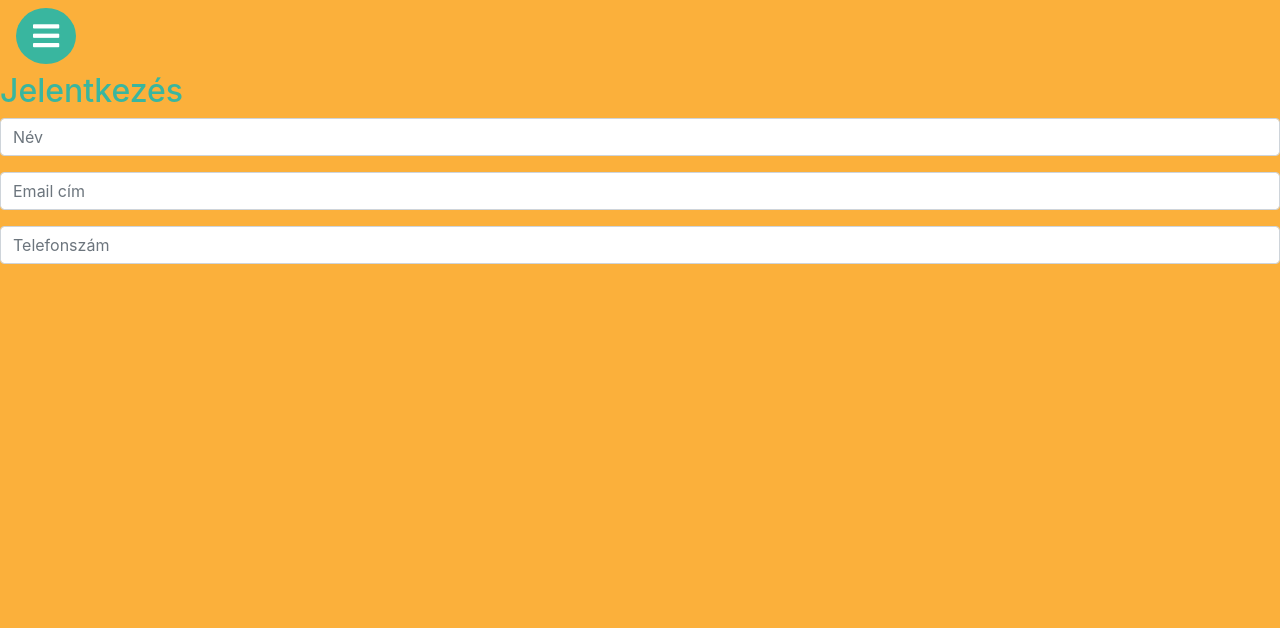
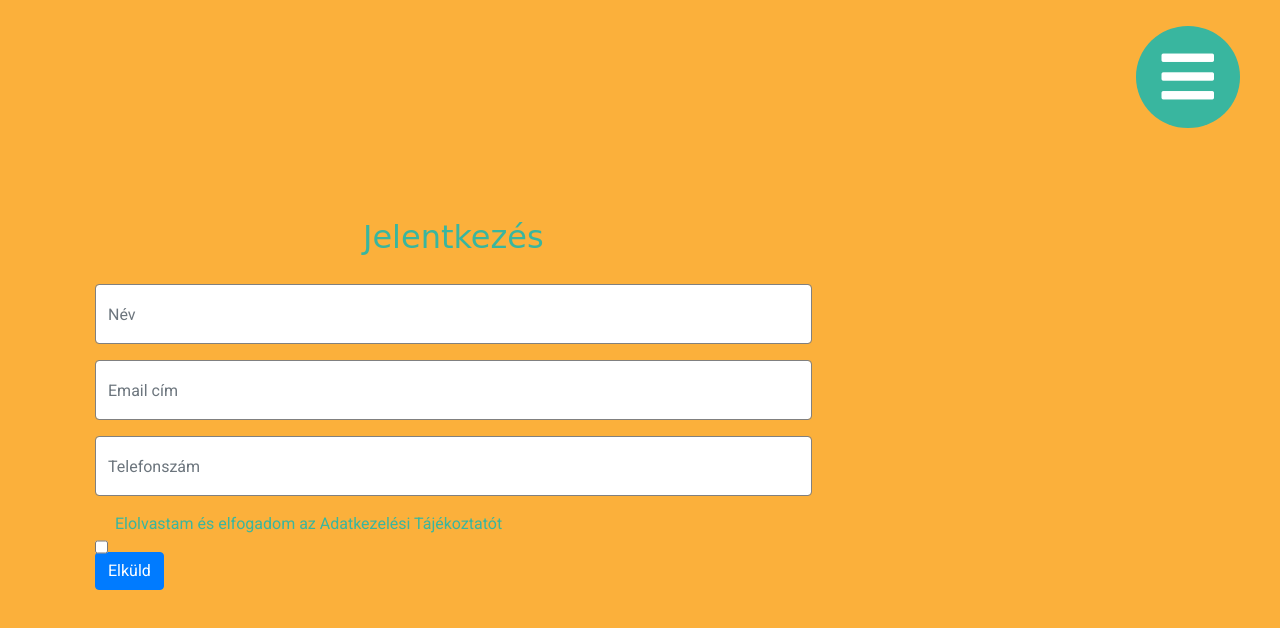
Before and after one commit to Tunde-dev/css-exam, a plain HTML site: page index.html in a window 1280 px wide. Drawn offline with nearby package versions, Linux system fonts and the light colour scheme; a web font is replaced by a local one.

Commit message:
form-group styling

```diff
--- a/index.html
+++ b/index.html
@@ -10,24 +10,37 @@
     <title>css-exam</title>
 </head>
 <body>
-    <nav class="navbar">
+    <nav class="navbar d-flex align-items-end flex-column">
         <button class="navbar-toggler" type="button">
             <i class="fas fa-bars"></i>
         </button>
     </nav>
     <main>
+
+        <div class="container">
+            <div class="row">
+                <div class="col-md-8">
+                    <form>
                         <h2>Jelentkezés</h2>
-        <form>
                         <div class="form-group">
-              <input type="text" class="form-control" id="formGroupExampleInput" placeholder="Név">
+                            <input type="text" class="form-control" placeholder="Név">
                         </div>
                         <div class="form-group">
-              <input type="email" class="form-control" id="formGroupExampleInput2" placeholder="Email cím">
+                            <input type="email" class="form-control" placeholder="Email cím">
                         </div>
                         <div class="form-group">
-                <input type="text" class="form-control" id="formGroupExampleInput" placeholder="Telefonszám">
+                            <input type="number" class="form-control" placeholder="Telefonszám">
                         </div>
+                        <div class="form-group form-check">
+                            <input type="checkbox" class="form-check-input" id="exampleCheck1">
+                            <label class="form-check-label" for="exampleCheck1">Elolvastam és elfogadom az Adatkezelési Tájékoztatót</label>
+                        </div>
+                        <button type="submit" class="btn btn-primary">Elküld</button>
                     </form>
+                </div>
+            </div>
+        </div>
+
     </main>
 </body>
 </html>
--- a/src/style.scss
+++ b/src/style.scss
@@ -1,9 +1,13 @@
+@import url('https://fonts.googleapis.com/css2?family=Orelega+One&display=swap');
+@import url('https://fonts.googleapis.com/css2?family=Orelega+One&family=Roboto:wght@400;700&display=swap');
+
 $base-color: #fbb03b;
 $second-color: #39b69f;
 $white-color: #fff;
 body {
     background-color: $base-color;
     color: $second-color;
+    font-family: 'Roboto', sans-serif;
 }
 
 .navbar {
@@ -26,3 +30,62 @@ body {
         transition: all 0.5s;
     }
 }
+.form-group {
+    input {
+    height: 60px;
+    border: 1px solid grey;
+    }
+
+}
+h2 {
+    text-align: center;
+    padding: 20px;
+    font-weight: 400;
+    font-family: 'Orelega One', cursive;
+}
+
+@media (min-width: 576px) {
+    body {
+        padding: 50px;
+    }
+}
+
+@media (min-width: 768px) {
+    body {
+        padding: 60px;
+    }
+    .navbar-toggler {
+        padding: 0.75em 1em;
+
+        i {
+            font-size: 2.25em;
+        }
+    }
+    .navbar {
+        right: -55px;
+        top: -48px;
+    }
+ }
+
+@media (min-width: 992px) {
+    body {
+        padding: 70px;
+    }
+ }
+
+@media (min-width: 1200px) {
+    body {
+        padding: 80px;
+    }
+    .navbar-toggler {
+        padding: 1em 1.25em;
+
+        i {
+            font-size: 3em;
+        }
+    }
+    .navbar {
+        right: -56px;
+        top: -62px;
+    }
+ }
```
Also changed, not shown: out/style.css, 1 other file. Lines whose indentation alone changed are shown as unchanged.
